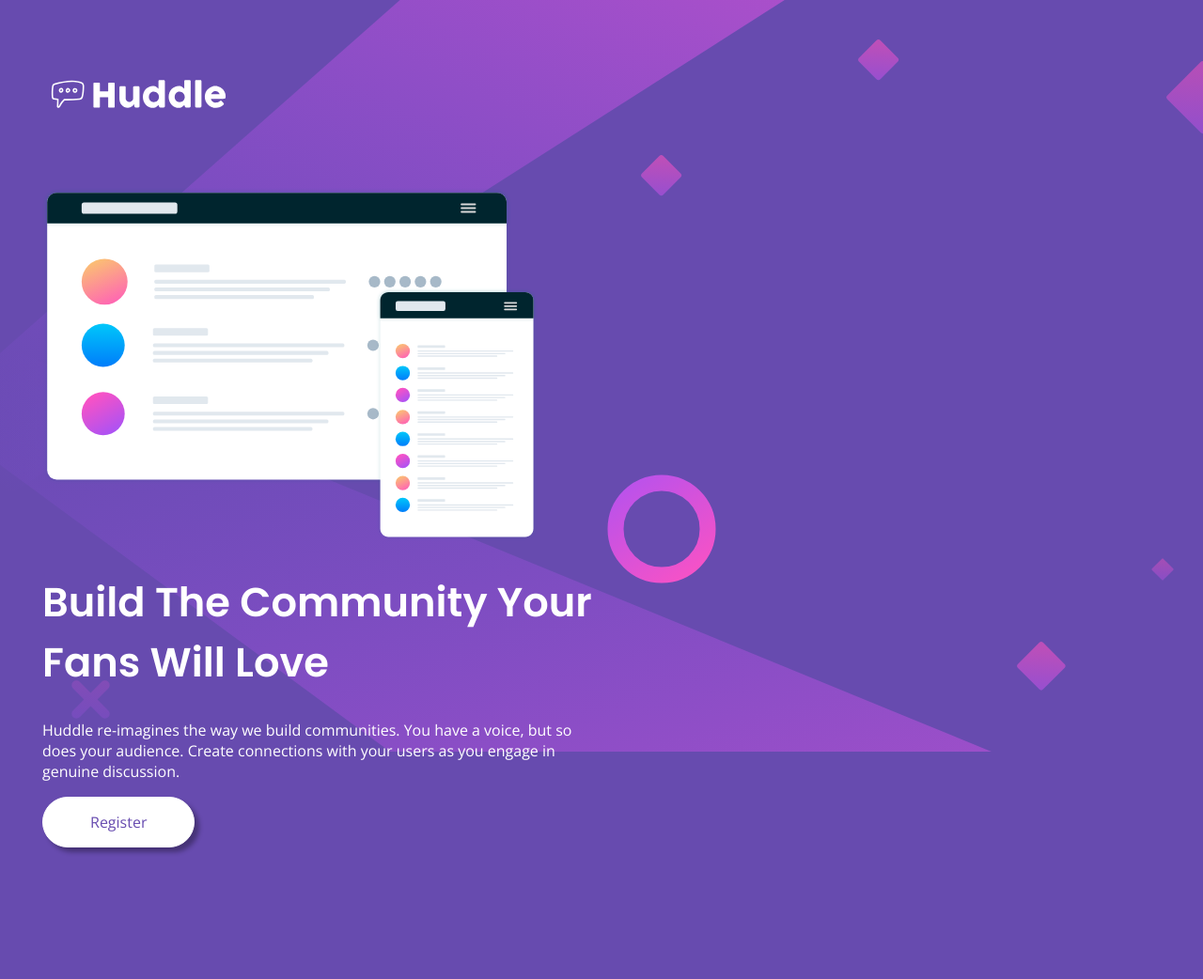
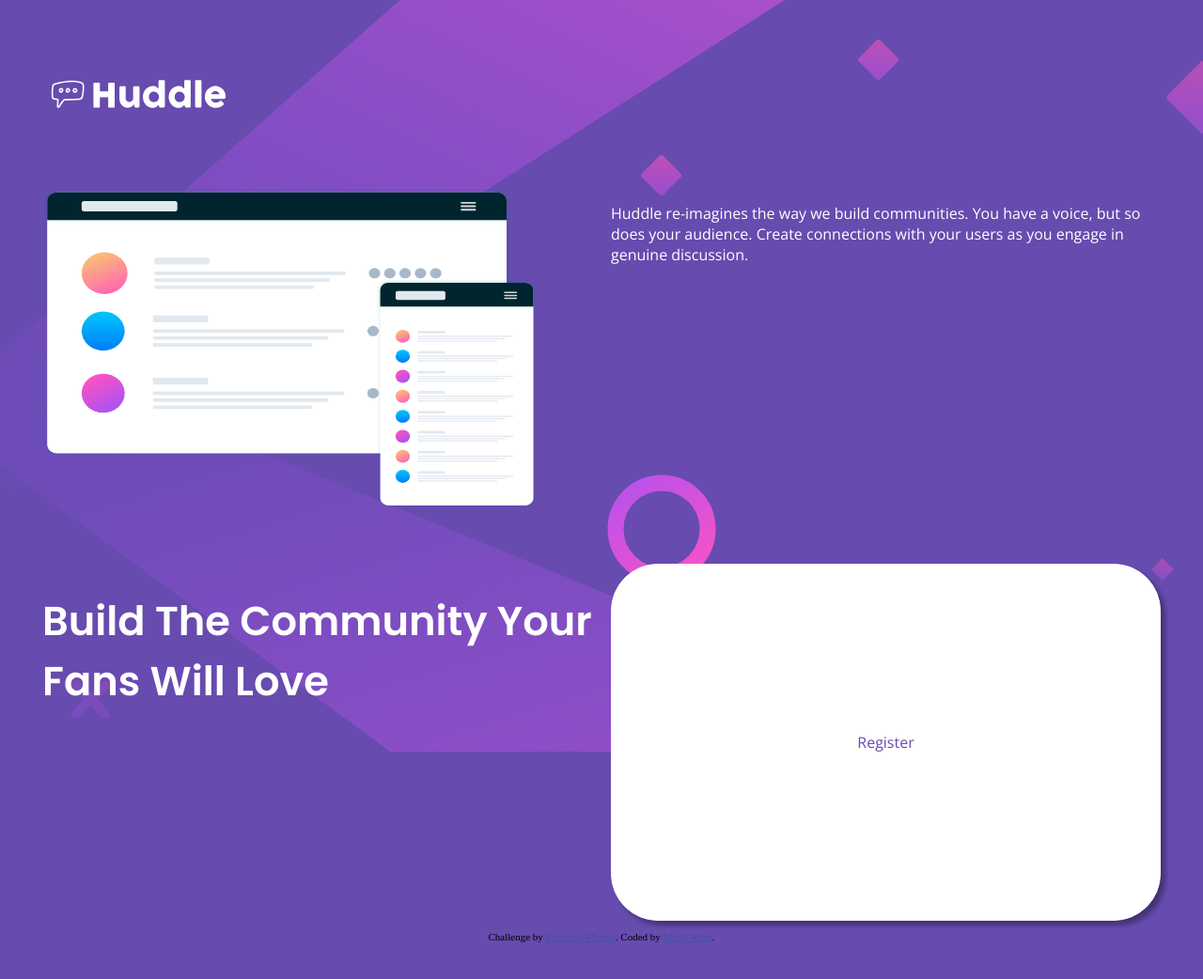
Before and after one commit to marta-00/LandingPage, a plain HTML site: page index.html in a window 1280 px wide. Shown: the top 1042 px of the page at 94% size. After the commit the page ends 1014 px from the top, so only its background shows below. Drawn offline with nearby package versions, Linux system fonts and the light colour scheme.

Commit message:
modified:   index.html 	modified:   style.css

```diff
--- a/index.html
+++ b/index.html
@@ -20,18 +20,14 @@
   </div>
 
   <main>
-    <div class="row">
-     <div class="col-6 left">
+     <div>
         <img src="./images/illustration-mockups.svg" alt="Illustration Mockups">
      </div>
 
-     <div class="col-6">
        <h1>Build The Community Your Fans Will Love</h1>
        <p>Huddle re-imagines the way we build communities. You have a voice, but so does your audience.
         Create connections with your users as you engage in genuine discussion.</p>
        <button>Register</button>
-      </div>
-    </div>
   </main>
 
   <footer>
--- a/style.css
+++ b/style.css
@@ -30,17 +30,20 @@ main {
 main img {
     width: 90%;
     height: 90%;
+    grid-row: 1/2;
 }
 
 main h1{
     color: white;
     font-family: 'Poppins', sans-serif;
     font-size: 2.7em;
+    grid-row: 2;
 }
 
 main p {
     color: white;
     font-family: 'Open Sans', sans-serif;
+    grid-row: inherit;
 }
 
 main button {
@@ -53,6 +56,7 @@ main button {
     box-shadow: 5px 5px 5px hsla(0, 0%, 0%, 0.326);
     font-family: 'Open Sans', sans-serif;
     font-size: 1em;
+    grid-row: 2;
 
 }
 
```
